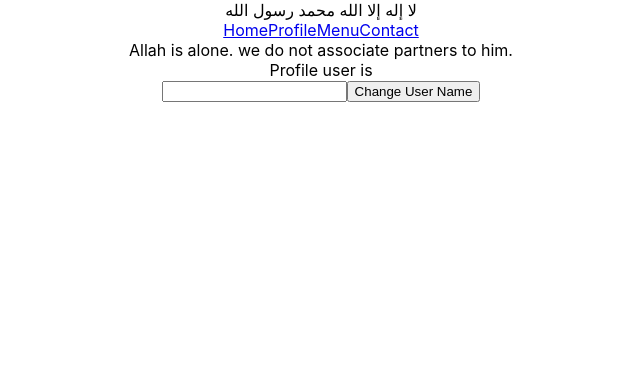
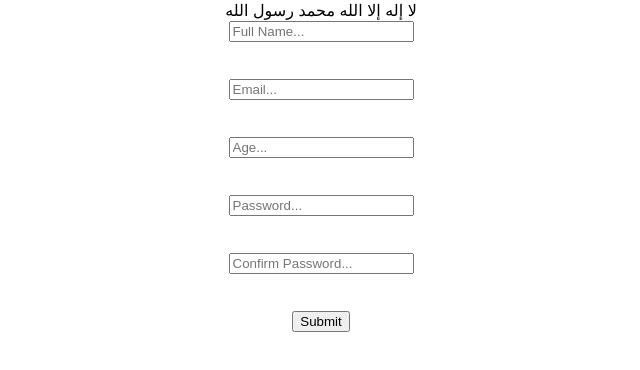
Before and after one commit to mannawar/react-2024, a React (Create React App) app: page /profile in a window 1280 px wide. Shown: the top 370 px of the page, without its empty margins (319-959 px from the left). Built offline with nearby package versions, Linux system fonts and the light colour scheme.

Commit message:
react-form, @hookform /resolversand yup

```diff
--- a/package.json
+++ b/package.json
@@ -3,6 +3,7 @@
   "version": "0.1.0",
   "private": true,
   "dependencies": {
+    "@hookform/resolvers": "^3.3.4",
     "@tanstack/react-query": "^5.17.9",
     "@testing-library/jest-dom": "^5.17.0",
     "@testing-library/react": "^13.4.0",
@@ -10,9 +11,11 @@
     "axios": "^1.6.5",
     "react": "^18.2.0",
     "react-dom": "^18.2.0",
+    "react-hook-form": "^7.49.3",
     "react-router-dom": "^6.21.1",
     "react-scripts": "5.0.1",
-    "web-vitals": "^2.1.4"
+    "web-vitals": "^2.1.4",
+    "yup": "^1.3.3"
   },
   "scripts": {
     "start": "react-scripts start",
--- a/src/App.css
+++ b/src/App.css
@@ -36,3 +36,7 @@
     transform: rotate(360deg);
   }
 }
+
+p{
+  color: red;
+}
--- a/src/App.js
+++ b/src/App.js
@@ -1,37 +1,16 @@
+import './App.css';
 
-import { BrowserRouter as Router, Routes, Route} from 'react-router-dom';
-import './App.css';
-import {Home} from './pages/Home.js';
-import {Profile} from './pages/Profile.js';
-import {Menu} from './pages/Menu.js';
-import {Contact} from './pages/Contact.js';
-import { NavBar } from './pages/NavBar.js';
-import {QueryClient, QueryClientProvider} from '@tanstack/react-query';
+import { Form } from './pages/Form.js';
 
 function App() {
-  const client = new QueryClient({
-    defaultOptions: {
-      queries:{
-        refetchOnWindowFocus: true
-    }}
-  });
+
   return (
     <>
       <div className='App'>
-        <QueryClientProvider client={client}>
+
         لا إله إلا الله محمد رسول الله
-            <Router>
-              <NavBar />
-              <Routes>
-                <Route path="/" element={<Home />} />
-                <Route path="/profile" element={<Profile />} />
-                <Route path="/menu" element={<Menu/>} />
-                <Route path="/contact" element={<Contact/>} />
-                <Route path="*" element={<h1>Page Not Found</h1>} />
+        <Form />
 
-              </Routes>
-            </Router>
-          </QueryClientProvider>
       </div>
     </>
   );
--- /dev/null
+++ b/src/pages/Form.js
@@ -0,0 +1,41 @@
+import {useForm} from 'react-hook-form';
+import {yupResolver} from '@hookform/resolvers/yup'
+import * as yup from 'yup';
+
+export const Form = () => {
+
+    const schema = yup.object().shape({
+        fullName: yup.string().required("Full name is required"),
+        email: yup.string().email().required(),
+        age: yup.number().typeError("age must be more than 18").positive().integer().min(18).required(),
+        password: yup.string().min(4).max(20).required(),
+        confirmPassword: yup.string().oneOf([yup.ref("password"),null], "Password do not match").required()
+    })
+
+    const {register, handleSubmit, formState: {errors}} = useForm({
+        resolver: yupResolver(schema)
+    });
+
+    const test = (data) => {
+        console.log("Allah is the greatest of all");
+        console.log(data)
+    }
+
+    return (
+        <form onSubmit={handleSubmit(test)}>
+            <input type="text" placeholder="Full Name..." {...register("fullName")}/>
+            <p>{errors.fullName?.message}</p>
+            <br/>
+            <input type="text" placeholder="Email..." {...register("email")}/>
+            <p>{errors.email?.message}</p><br/>
+            <input type="number" placeholder="Age..." {...register("age")}/>
+            <p>{errors.age?.message}</p><br/>
+            <input type="password" placeholder="Password..." {...register("password")}/>
+            <p>{errors.password?.message}</p><br/>
+            <input type="password" placeholder="Confirm Password..." {...register("confirmPassword")}/>
+            <p>{errors.confirmPassword?.message}</p><br/>
+            <input type="submit" />
+
+        </form>
+    )
+}
```
Also changed, not shown: src/index.css (line endings or trailing spaces), 1 other file (tests, documents, lock files or other folders).
